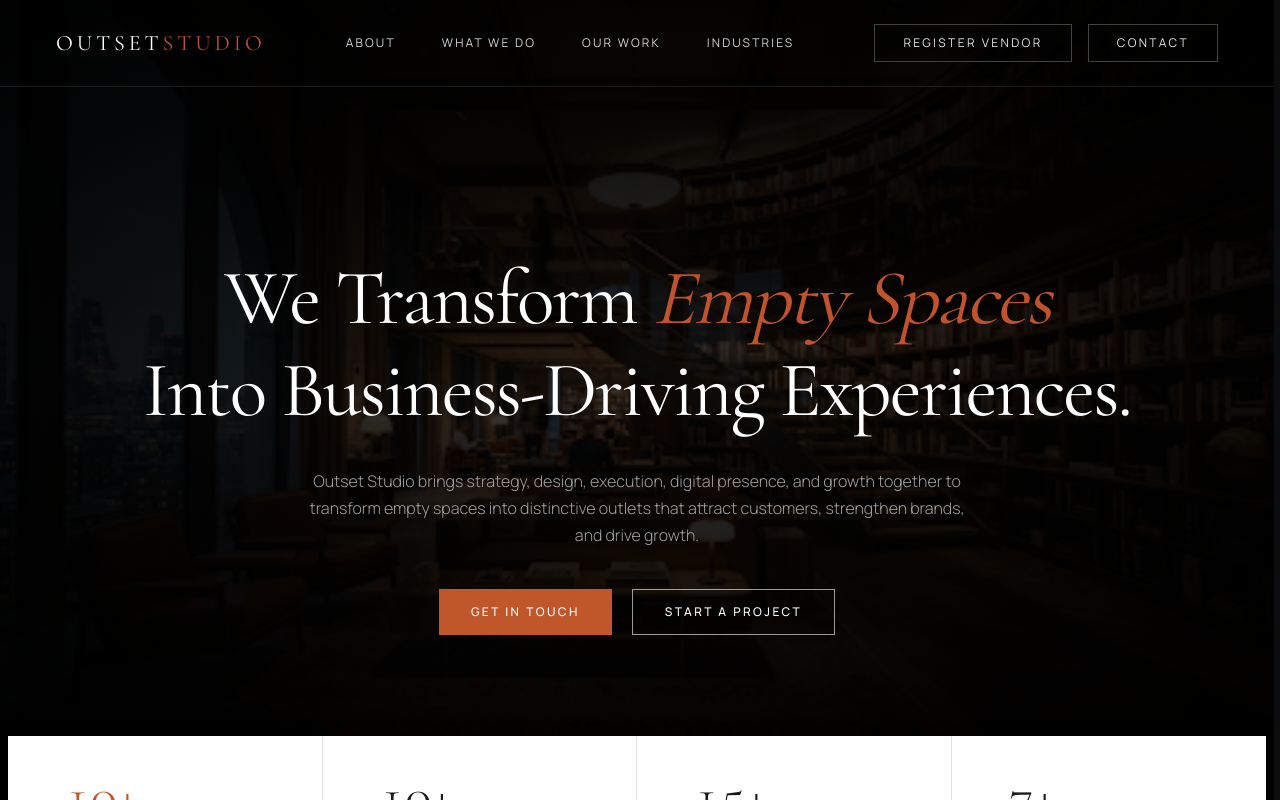
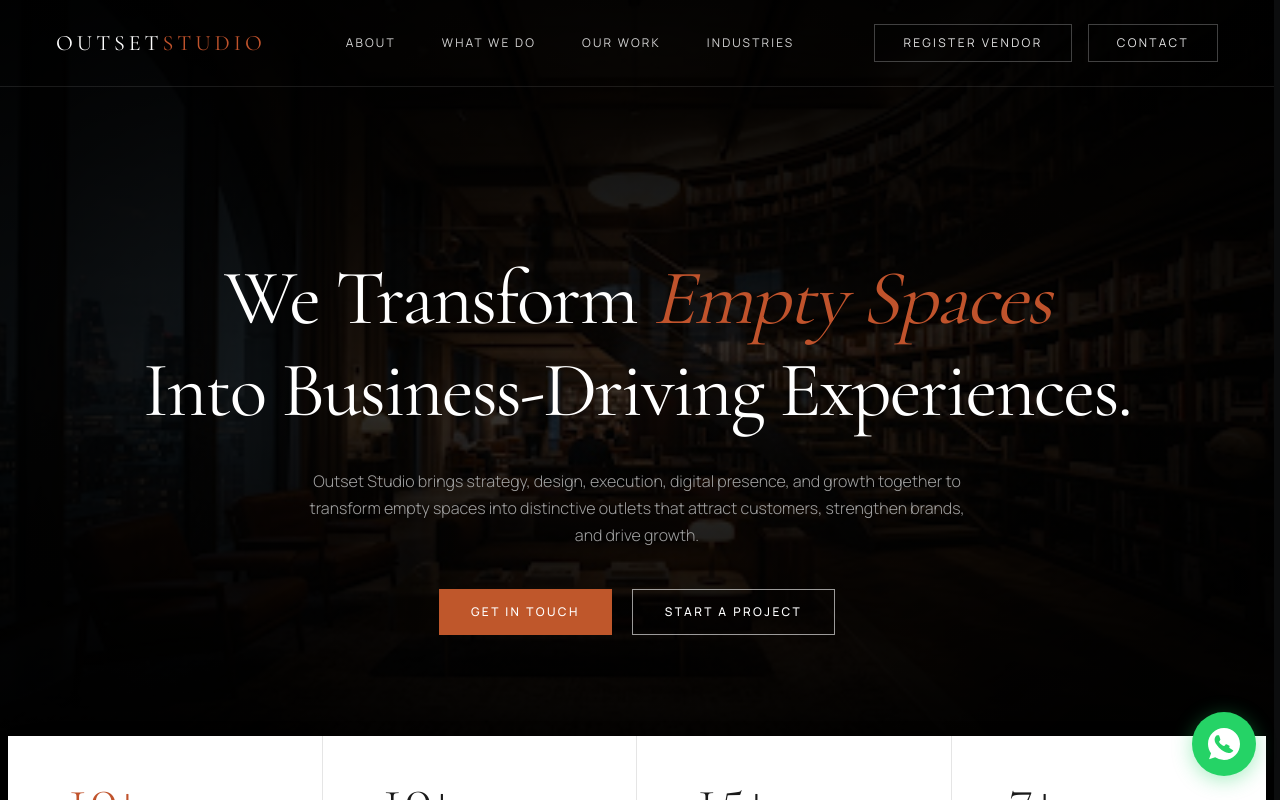
Before and after one commit to taybeen-healthy/outsetStudio, a Next.js app: page / in a window 1280 px wide. Shown: the top 800 px of the page. Built offline with nearby package versions, Linux system fonts and the light colour scheme.

Commit message:
Move WhatsApp button to layout - shows on all pages

```diff
--- a/src/app/layout.js
+++ b/src/app/layout.js
@@ -1,5 +1,6 @@
 import { Cormorant_Garamond, Manrope } from "next/font/google";
 import "./globals.css";
+import WhatsAppButton from "@/components/WhatsAppButton";
 
 const cormorant = Cormorant_Garamond({
   variable: "--font-cormorant",
@@ -90,6 +91,7 @@ export default function RootLayout({ children }) {
     >
       <body className="min-h-full flex flex-col font-sans bg-[#0c0d0e] text-white selection:bg-amber-500 selection:text-black">
         {children}
+        <WhatsAppButton />
       </body>
     </html>
   );
--- a/src/app/page.js
+++ b/src/app/page.js
@@ -56,19 +56,6 @@ export default function Home() {
       <FAQ />
       <CTABanner />
       <Footer />
-
-      {/* WhatsApp Floating Button */}
-      <a
-        href="https://wa.me/919958544930?text=Hi%20Outset%20Studio%2C%20I%20came%20across%20your%20website%20and%20I%27m%20really%20impressed%20by%20your%20work.%20I%27d%20love%20to%20discuss%20a%20project%20with%20you.%20Could%20we%20connect%3F"
-        target="_blank"
-        rel="noopener noreferrer"
-        aria-label="Chat on WhatsApp"
-        className="fixed bottom-5 right-5 sm:bottom-6 sm:right-6 z-50 flex items-center justify-center w-14 h-14 sm:w-16 sm:h-16 bg-[#25D366] hover:bg-[#20bd5a] rounded-full shadow-[0_4px_20px_rgba(37,211,102,0.4)] hover:shadow-[0_6px_28px_rgba(37,211,102,0.55)] transition-all duration-300 hover:scale-110"
-      >
-        <svg className="w-7 h-7 sm:w-8 sm:h-8 text-white" viewBox="0 0 32 32" fill="currentColor">
-          <path d="M16.004 0h-.008C7.174 0 0 7.176 0 16c0 3.5 1.132 6.744 3.054 9.374L1.054 31.25l6.124-1.962A15.91 15.91 0 0016.004 32C24.826 32 32 24.822 32 16S24.826 0 16.004 0zm9.338 22.608c-.39 1.1-1.932 2.014-3.168 2.28-.84.18-1.936.322-5.636-1.21-4.738-1.964-7.788-6.79-8.024-7.104-.226-.314-1.9-2.53-1.9-4.826 0-2.296 1.2-3.424 1.628-3.886.39-.42.926-.55 1.232-.55.306 0 .612.002.88.016.28.012.654-.106.922.702.28.84.954 2.894 1.038 3.096.084.202.14.44.028.712-.112.28-.21.452-.412.694-.202.242-.426.54-.608.724-.168.168-.342.35-.146.684.196.334.87 1.436 1.866 2.328 1.28 1.146 2.36 1.5 2.716 1.664.356.164.558.138.764-.084.206-.222.874-1.018 1.11-1.366.236-.348.472-.29.798-.174.326.114 2.062.974 2.416 1.152.354.178.59.264.676.414.086.15.086.87-.304 1.972z"/>
-        </svg>
-      </a>
     </div>
   );
 }
--- /dev/null
+++ b/src/components/WhatsAppButton.jsx
@@ -0,0 +1,19 @@
+"use client";
+
+import Link from "next/link";
+
+export default function WhatsAppButton() {
+  return (
+    <Link
+      href="https://wa.me/919958544930?text=Hi%20Outset%20Studio%2C%20I%20came%20across%20your%20website%20and%20I%27m%20really%20impressed%20by%20your%20work.%20I%27d%20love%20to%20discuss%20a%20project%20with%20you.%20Could%20we%20connect%3F"
+      target="_blank"
+      rel="noopener noreferrer"
+      aria-label="Chat on WhatsApp"
+      className="fixed bottom-5 right-5 sm:bottom-6 sm:right-6 z-50 flex items-center justify-center w-14 h-14 sm:w-16 sm:h-16 bg-[#25D366] hover:bg-[#20bd5a] rounded-full shadow-[0_4px_20px_rgba(37,211,102,0.4)] hover:shadow-[0_6px_28px_rgba(37,211,102,0.55)] transition-all duration-300 hover:scale-110"
+    >
+      <svg className="w-7 h-7 sm:w-8 sm:h-8 text-white" viewBox="0 0 32 32" fill="currentColor">
+        <path d="M16.004 0h-.008C7.174 0 0 7.176 0 16c0 3.5 1.132 6.744 3.054 9.374L1.054 31.25l6.124-1.962A15.91 15.91 0 0016.004 32C24.826 32 32 24.822 32 16S24.826 0 16.004 0zm9.338 22.608c-.39 1.1-1.932 2.014-3.168 2.28-.84.18-1.936.322-5.636-1.21-4.738-1.964-7.788-6.79-8.024-7.104-.226-.314-1.9-2.53-1.9-4.826 0-2.296 1.2-3.424 1.628-3.886.39-.42.926-.55 1.232-.55.306 0 .612.002.88.016.28.012.654-.106.922.702.28.84.954 2.894 1.038 3.096.084.202.14.44.028.712-.112.28-.21.452-.412.694-.202.242-.426.54-.608.724-.168.168-.342.35-.146.684.196.334.87 1.436 1.866 2.328 1.28 1.146 2.36 1.5 2.716 1.664.356.164.558.138.764-.084.206-.222.874-1.018 1.11-1.366.236-.348.472-.29.798-.174.326.114 2.062.974 2.416 1.152.354.178.59.264.676.414.086.15.086.87-.304 1.972z"/>
+      </svg>
+    </Link>
+  );
+}
```
